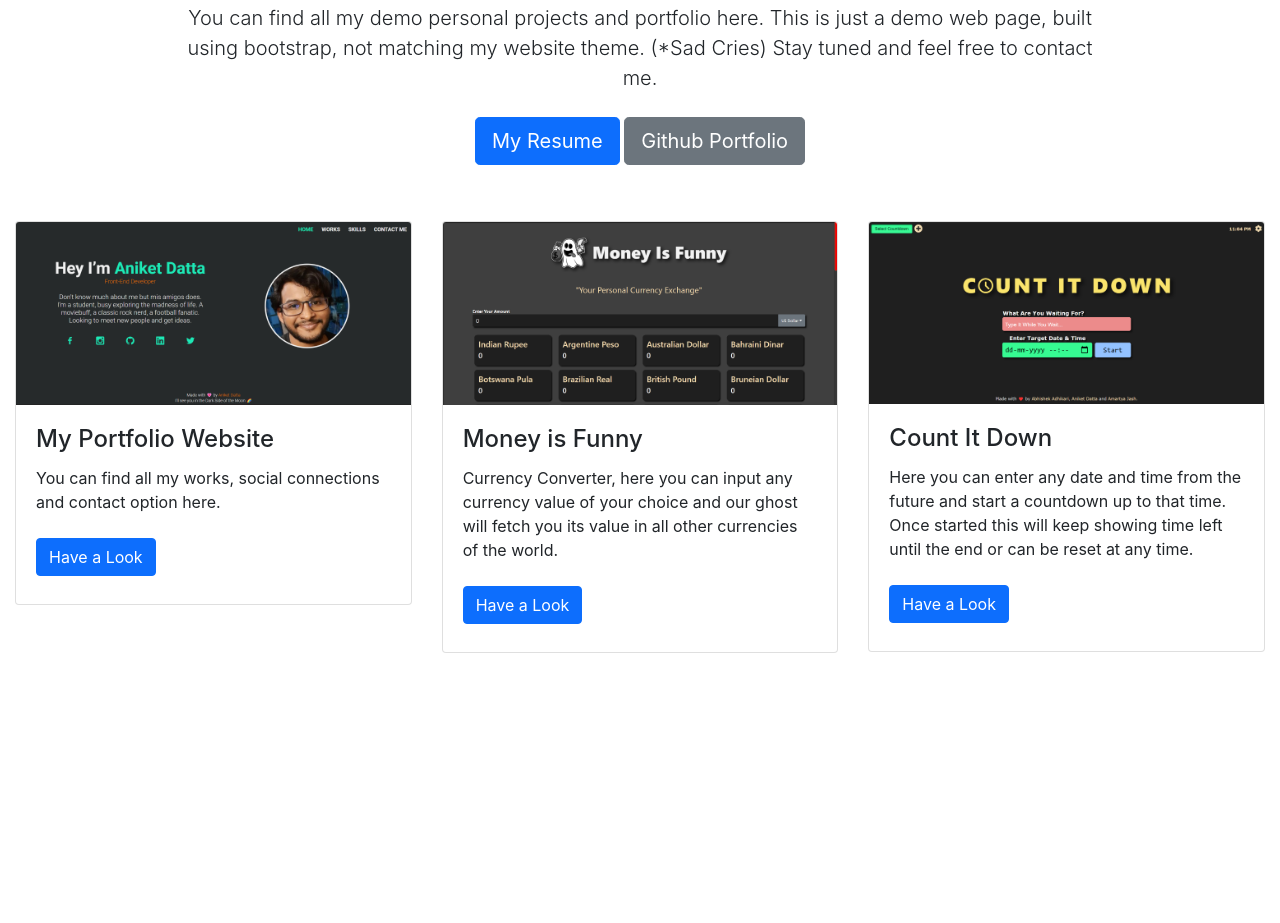
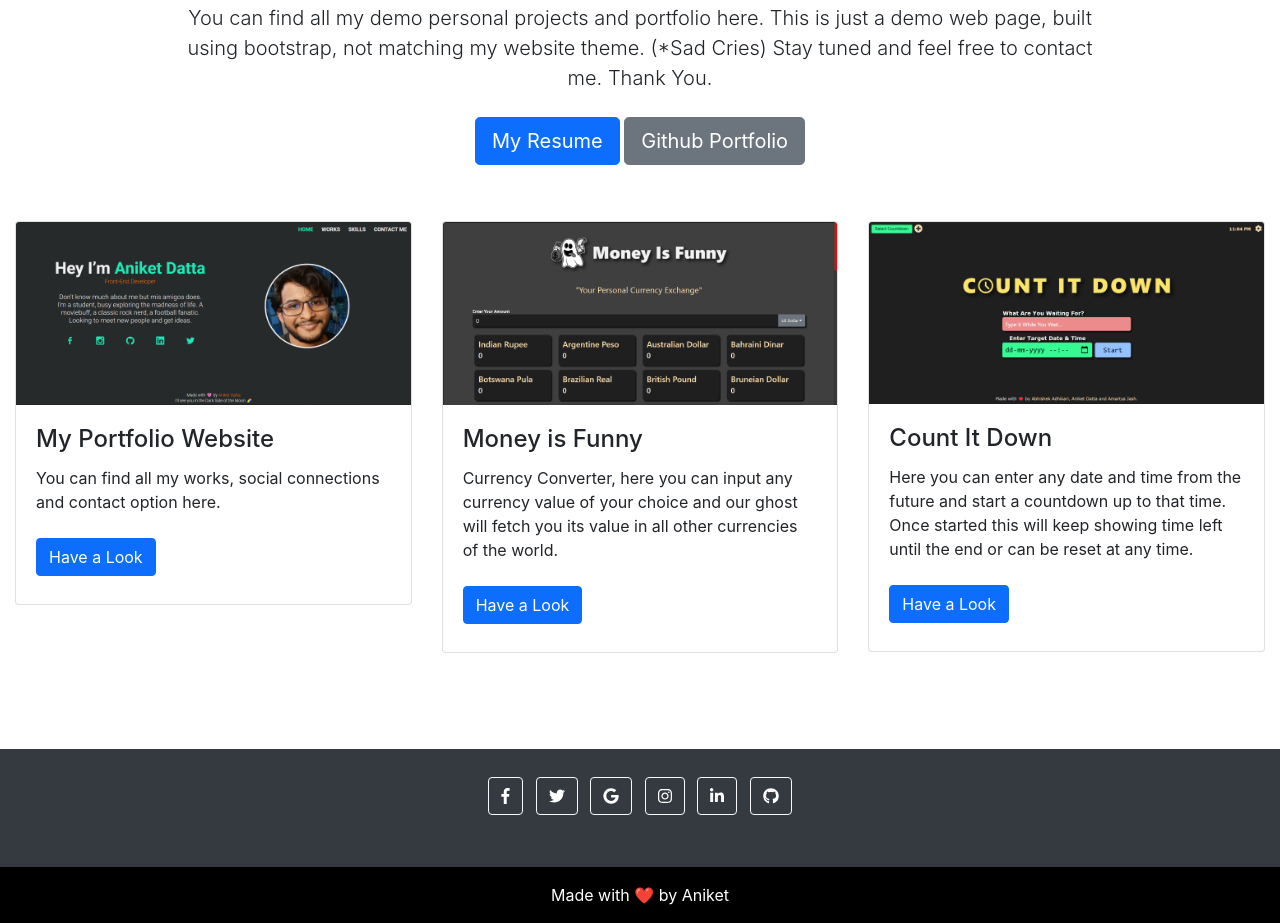
Before and after one commit to dattaaniket7/Bootstrap-website-demo-portfolio-works, a plain HTML site: page index.html in a window 1280 px wide. Shown: the part 216-1139 px from the top of the page. Before the commit the page ends 965 px from the top, so only its background shows below. Drawn offline with nearby package versions, Linux system fonts and the light colour scheme.

Commit message:
footer-update-0

```diff
--- a/index.html
+++ b/index.html
@@ -53,7 +53,7 @@
             <div class="col-12">
                 <p class="lead">You can find all my demo personal projects and portfolio here. This is just a demo web
                     page, built using bootstrap, not matching my website theme. (*Sad Cries) Stay tuned and feel free to
-                    contact me.</p>
+                    contact me. Thank You.</p>
             </div>
             <a href="https://cdn.sairyonodevs.in/Aniket-Datta-Resume.pdf" target="_blank">
                 <button type="button" class="btn btn-primary btn-lg">My Resume</button>
@@ -103,6 +103,28 @@
             </div>
         </div>
     </div>
+    <footer class="bg-dark text-center text-white">
+        <div class="container p-4 pb-0">
+            <section class="mb-4">
+                <a class="btn btn-outline-light btn-floating m-1" href="#!" role="button"><i
+                        class="fab fa-facebook-f"></i></a>
+                <a class="btn btn-outline-light btn-floating m-1" href="#!" role="button"><i
+                        class="fab fa-twitter"></i></a>
+                <a class="btn btn-outline-light btn-floating m-1" href="#!" role="button"><i
+                        class="fab fa-google"></i></a>
+                <a class="btn btn-outline-light btn-floating m-1" href="#!" role="button"><i
+                        class="fab fa-instagram"></i></a>
+                <a class="btn btn-outline-light btn-floating m-1" href="#!" role="button"><i
+                        class="fab fa-linkedin-in"></i></a>
+                <a class="btn btn-outline-light btn-floating m-1" href="#!" role="button"><i
+                        class="fab fa-github"></i></a>
+            </section>
+        </div>
+        <div class="text-center p-3">
+            Made with ❤️ by
+            <a class="text-white" href="https://www.aniketdatta.rocks/">Aniket</a>
+        </div>
+    </footer>
 </body>
 
 </html>
--- a/style.css
+++ b/style.css
@@ -66,3 +66,7 @@ body {
 	background-color: #0b5ed7;
 	border: 1px solid #0a58ca;
 }
+.p-3 {
+	background-color: #000;
+	color: #fff !important;
+}
```
